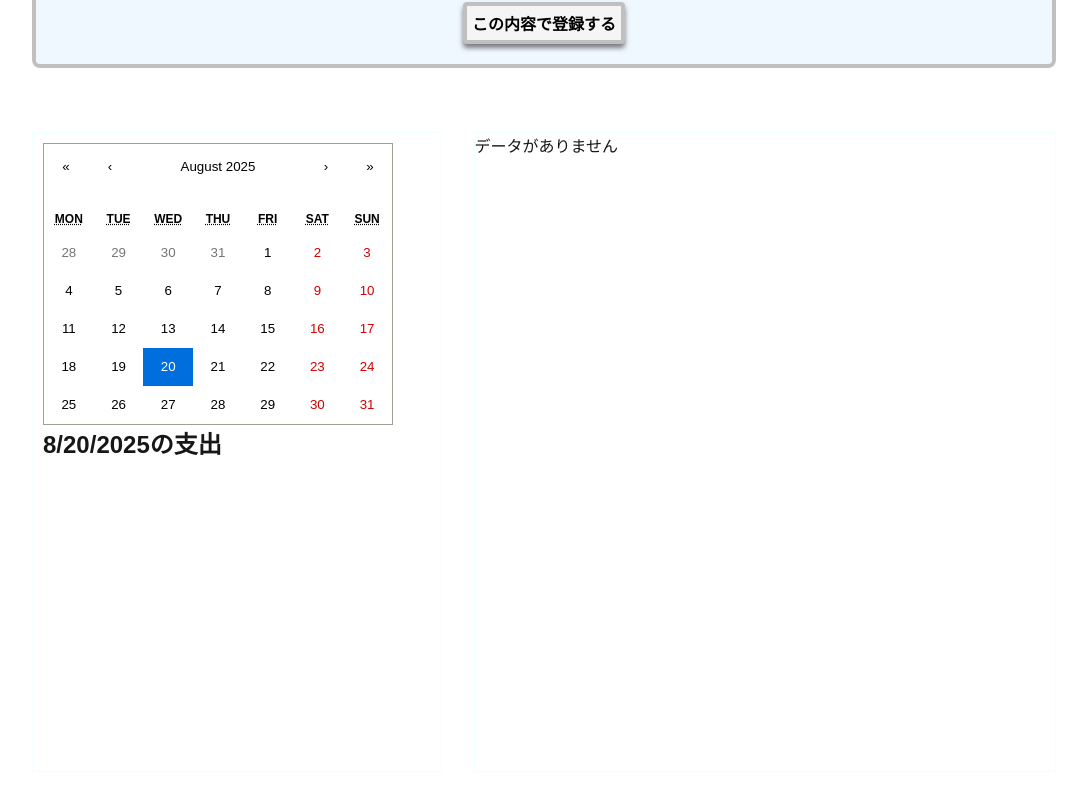
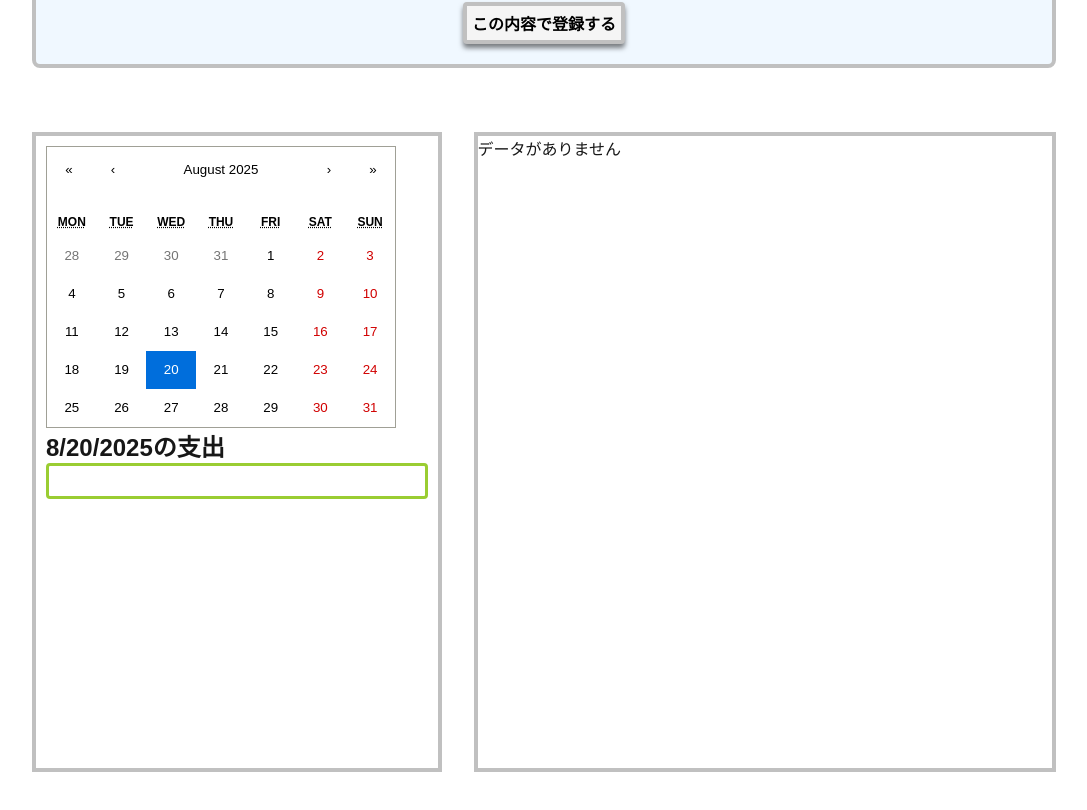
Before and after one commit to Target923/simple-household-account-book, a Next.js app: page / in a window 1280 px wide. Shown: the part 799-1609 px from the top of the page, without its empty margins (96-1183 px from the left). Built offline with nearby package versions, Linux system fonts and the light colour scheme.

Commit message:
add style expensesList

```diff
--- a/app/components/ExpenseList.js
+++ b/app/components/ExpenseList.js
@@ -144,11 +144,15 @@ export default function ExpenseList({ expenses, categories, onDeleteExpense }) {
                     value={selectedDate}
                 />
                 <h2>{selectedDate.toLocaleDateString()}の支出</h2>
-                <ul>
+                <ul className={styles.expensesList}>
                     {filteredExpenses.map(expense => (
-                        <li key={expense.id}>
-                            {expense.amount}円 - {expense.selectedCategoryName}
-                            <FaTrash onClick={() => onDeleteExpense(expense.id)}/> 削除
+                        <li className={styles.expenseItems} key={expense.id}>
+                            <div>
+                                {expense.amount}円 - {expense.selectedCategoryName}
+                            </div>
+                            <div>
+                                <FaTrash onClick={() => onDeleteExpense(expense.id)}/> 削除
+                            </div>
                         </li>
                     ))}
                 </ul>
--- a/app/components/ExpenseList.module.css
+++ b/app/components/ExpenseList.module.css
@@ -10,11 +10,34 @@
 
 .calendarList {
     flex-basis: 40%;
-    border: 1px solid azure;
+    border: 4px solid silver;
     padding: 10px;
+}
+
+.expensesList {
+    border: 3px solid yellowgreen;
+    border-radius: 4px;
+    padding: 15px 10px;
+    list-style-type: none;
+
+    display: flex;
+    flex-direction: column;
+    gap: 5px;
+}
+
+.expenseItems {
+    display: flex;
+    flex-direction: row;
+    padding: 2px 5px;
+    justify-content: space-between;
+
+    font-size: 1.2rem;
+
+    border: 2px solid lightgreen;
+    border-radius: 15px;
 }
 
 .pieChart {
     flex-grow: 1;
-    border: 1px solid azure;
+    border: 4px solid silver;
 }
```
